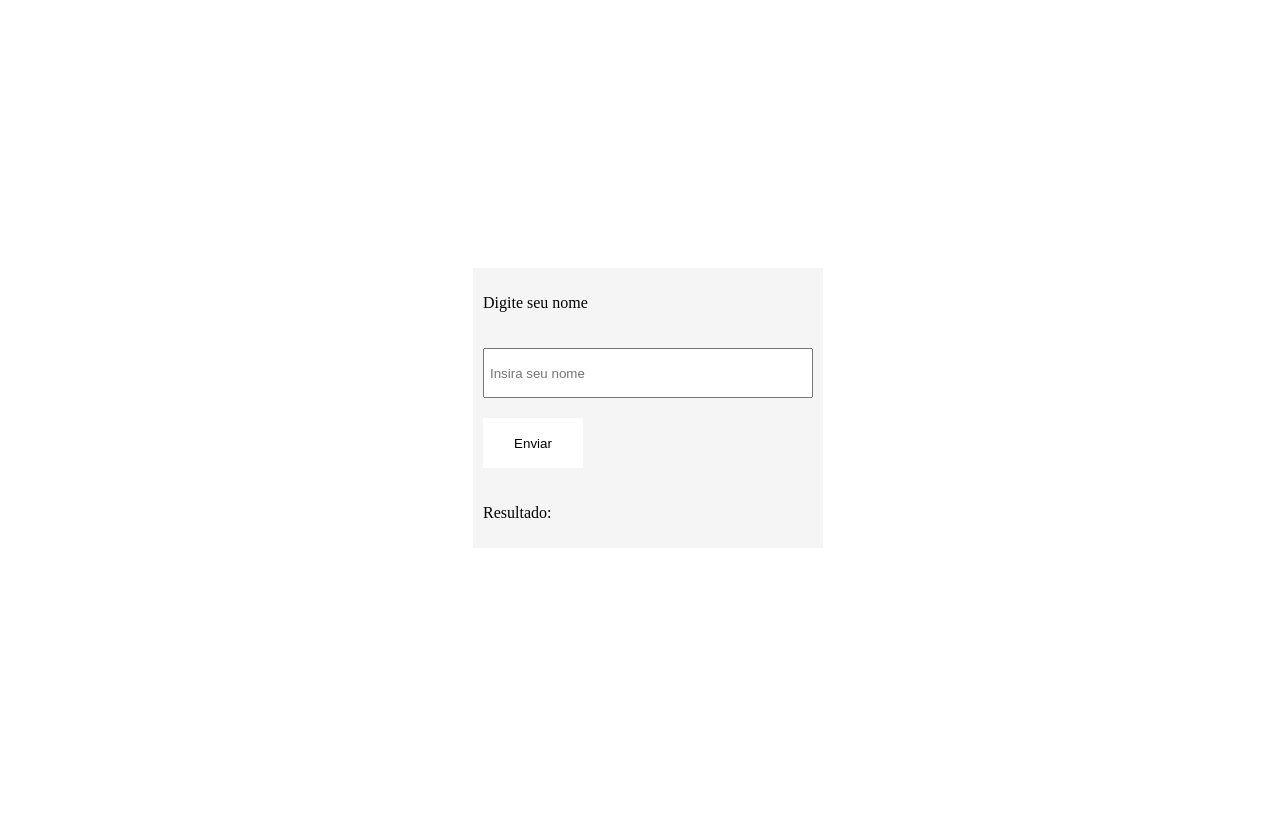
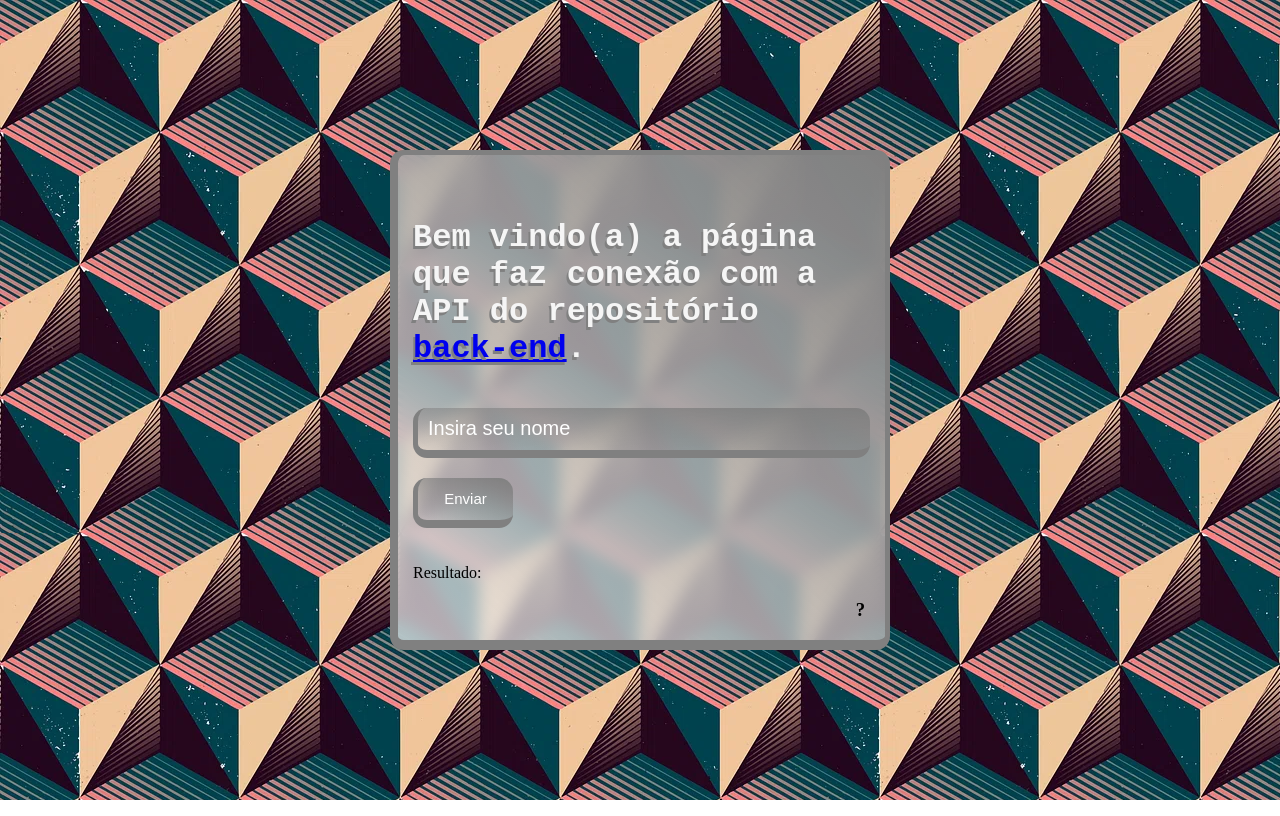
Before and after one commit to maicondougals/front-end, a website: page public/index.html in a window 1280 px wide. Drawn offline with Linux system fonts and the light colour scheme.

Commit message:
algumas adições =D

```diff
--- /dev/null
+++ b/package.json
@@ -0,0 +1,5 @@
+{
+  "dependencies": {
+    "scss": "^0.2.4"
+  }
+}
--- a/public/index.html
+++ b/public/index.html
@@ -2,18 +2,23 @@
 <html lang="pt-br">
 <head>
     <meta charset="UTF-8">
-    <meta name="viewport" content="width=device-width, initial-scale=1.0">
+    <meta name="viewport" content="width=device-width, initial-scale=1.0, user-scalable=no">
     <link rel="stylesheet" href="style/index.css">
     <title>Front-end</title>
 </head>
 <body>
     <main>
         <form id="form">
-            <p>Digite seu nome</p>
+            <h1 class="title">Bem vindo(a) a página que faz conexão com a API do repositório <a href="https://github.com/maicondougals/back-end" target="_blank" rel="noopener noreferrer">back-end</a>.</h1>
             <input type="text" id="name" placeholder="Insira seu nome">
-            <button type="submit">Enviar</button>
+            <button type="submit" id="botao">Enviar</button>
             <p id="status">Resultado:</p>
+            <h3 class="interroga" id="interroga">?</h3>
+            <div class="interroga-container" id="interroga-container">
+                <p>Ao digitar os dados e enviar, será mandado para uma API</p>
+            </div>
         </form>
+
     </main>
 
 </body>
--- a/public/js/index.js
+++ b/public/js/index.js
@@ -1,4 +1,13 @@
 const form = document.getElementById('form')
+const botao = document.getElementById('botao');
+
+botao.addEventListener('mouseup', function() {
+    botao.classList.add('button-active');
+    });
+
+    botao.addEventListener('mousedown', function() {
+        botao.classList.remove('button-active');
+    });
 
 form.addEventListener('submit', (event) => {
     event.preventDefault();
@@ -26,3 +35,26 @@ form.addEventListener('submit', (event) => {
         console.log('error')
     })
 })
+
+
+
+
+const interroga_btn = document.getElementById('interroga')
+
+interroga_btn.addEventListener('mouseover', function(){
+    const interroga_container = document.getElementById('interroga-container')
+    console.log('deu')
+    interroga_container.style.display = 'block'
+
+})
+interroga_btn.addEventListener('mouseout', function(){
+    const interroga_container = document.getElementById('interroga-container')
+    console.log('deu')
+    interroga_container.style.display = 'none'
+
+})
+interroga_btn.addEventListener('click', function(){
+    const interroga_container = document.getElementById('interroga-container')
+    console.log('deu')
+    interroga_container.classList.toggle('hiddle')
+})
--- /dev/null
+++ b/public/style/index.scss
@@ -0,0 +1,136 @@
+*{
+    box-sizing: border-box;
+
+
+}
+body{
+    margin: 0;
+    padding: 0;
+}
+main{
+    width: 100vw;
+    height: 100vh;
+
+    display: flex;
+    align-items: center;
+    justify-content: center;
+    background-image: url('../assets/background.webp');
+    form{
+        position: relative;
+        display: flex;
+        flex-direction: column;
+        justify-content: center;
+        background: linear-gradient(-140deg, grey, rgba(245, 245, 245, 0.7));
+        backdrop-filter: blur(8px);
+        -webkit-backdrop-filter: blur(8px);
+        border: 10px solid grey;
+        border-top: 5px solid grey;
+        border-right: 5px solid grey;
+        border-left: 8px solid grey;
+        width: 90vw;
+        max-width: 500px;
+        height: 500px;
+        gap: 20px;
+        padding: 15px;
+        border-radius: 14px;
+        .title{
+            //font-size: 25px;
+            font-family: 'Courier New', Courier, monospace;
+            font-weight: 900;
+
+            text-shadow: -2px 3px grey;
+            color: whitesmoke;
+            a{
+                //color: purple;
+                cursor: pointer;
+            }
+        }
+        input{
+            color: white;
+            background: linear-gradient( 5deg, transparent, grey);
+            border: 8px solid grey;
+            border-left: 5px solid grey;
+            border-radius: 14px;
+
+            border-top: none;
+            border-right: none;
+            font-size: 20px;
+            height: 50px;
+            padding: 10px;
+            transition: .3s ease;
+
+        }
+        input::-webkit-input-placeholder{
+            color: white;
+        }
+        input:focus{
+            outline: none;
+            background-color: rgba(128, 128, 128, 0.454);
+            transition: .3s ease;
+            border-bottom: 3px solid grey;
+            border-left: 3px solid grey;
+        }
+        button{
+
+            width: 100px;
+            height: 50px;
+            background: linear-gradient( 15deg, transparent, grey);
+
+            border-bottom: 8px solid grey;
+            border-left: 5px solid grey;
+            border-top: none;
+            border-right: none;
+            border-radius: 14px;
+            color: white;
+            font-size: 15px;
+            transition: .3s ease;
+            cursor: pointer;
+
+        }
+        button:hover{
+            background-color: rgba(128, 128, 128, 0.454);
+            transition: .3s ease;
+        }
+        .button-active{
+
+            animation: animar .4s ease-in-out ;
+        }
+
+        @keyframes animar {
+          0% { border-bottom: 8px solid grey;
+            border-left: 5px solid grey; }
+          50% { border-bottom: 3px solid grey;
+            border-left: 3px solid grey; }
+        }
+    }
+
+    .interroga{
+        position: absolute;
+        display: flex;
+        align-items: center;
+        justify-content: center;
+        bottom: 0px;
+        right: 20px;
+        cursor: pointer;
+
+
+
+    }
+
+    .interroga-container{
+        display: none;
+        position: absolute;
+        width: 150px;
+        color: rgb(33, 33, 33);
+        font-family:'Franklin Gothic Medium', 'Arial Narrow', Arial, sans-serif;
+        background: linear-gradient(-160deg,grey, whitesmoke);
+        box-shadow: -3px 6px 5px 3px grey;
+
+        border-radius: 14px  14px 0 14px;
+        padding:0 10px;
+        bottom: 50px;
+        right: 30px;
+        z-index: 1;
+    }
+
+}
```
Also changed, not shown: public/assets/background.webp (added), public/style/index.css, 3 other files.
